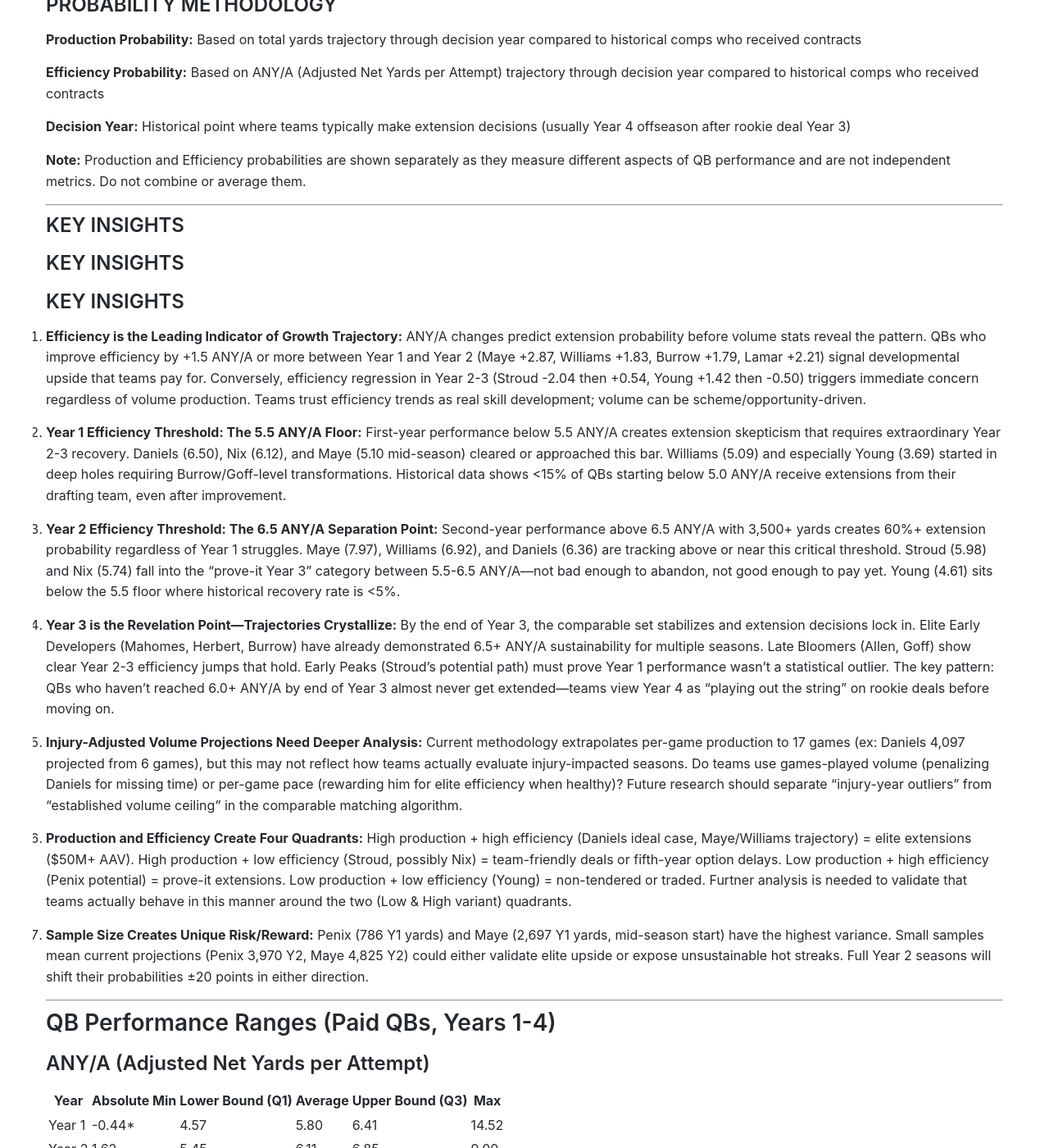
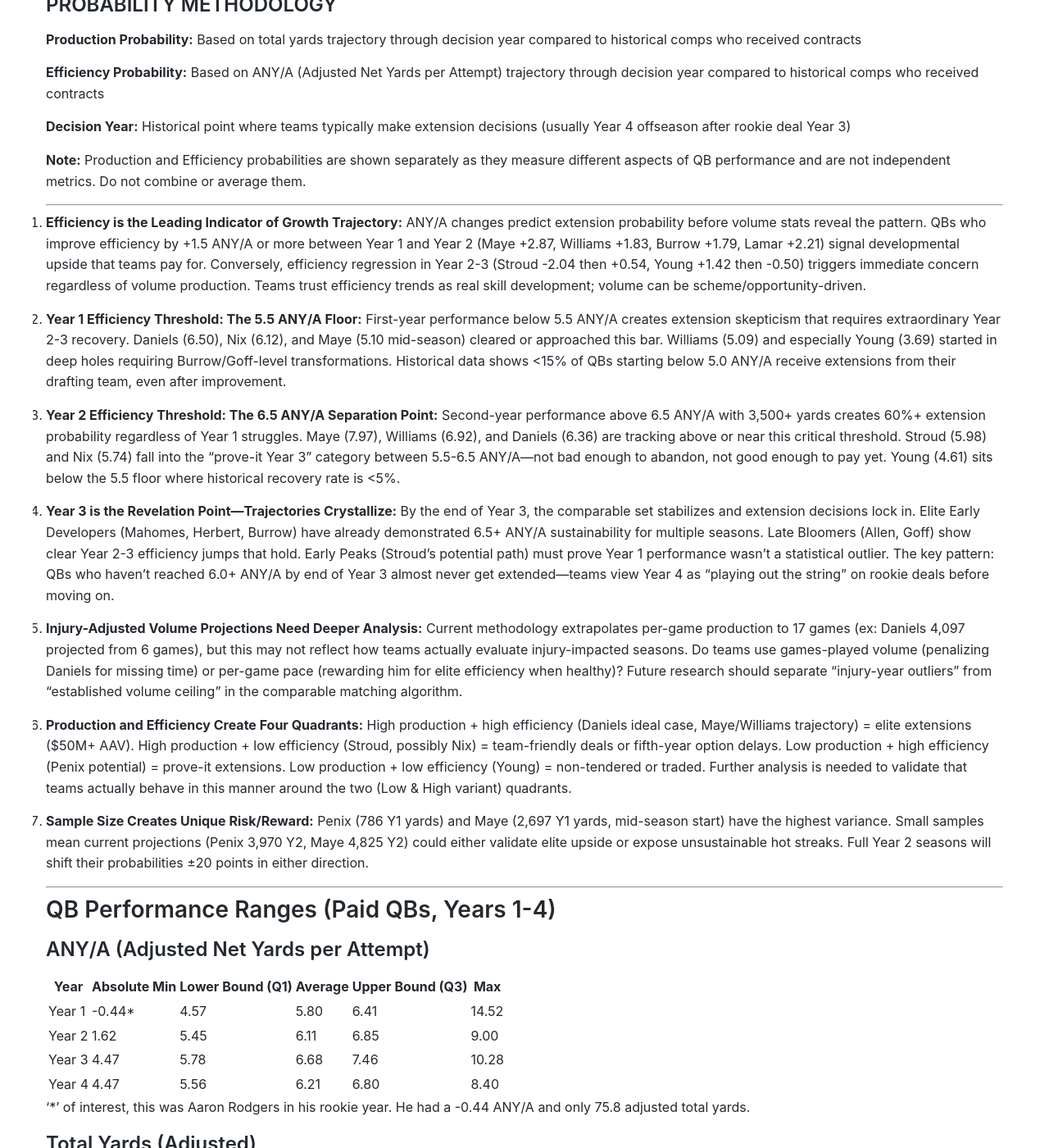
Before and after one commit to LordOfTheTrees/TreePage, a Jekyll site: the page built from _posts/2025-11-11-quantifying_QB_success_Pt_3.md, in a window 1280 px wide and 1400 px high, scrolled down 13101 px. Shown: the whole window at 82% size. Built offline with Jekyll 4.4.1, drawn with Linux system fonts in a browser that asks for light colours; some of the changed text lies outside the part shown.

Commit message:
modified:   _posts/2025-11-11-quantifying_QB_success_Pt_3.md

```diff
--- a/_posts/2025-11-11-quantifying_QB_success_Pt_3.md
+++ b/_posts/2025-11-11-quantifying_QB_success_Pt_3.md
@@ -678,13 +678,6 @@ However, the cautionary tales loom large. Blake Bortles posted identical 6.20 AN
 
 ---
 
-### KEY INSIGHTS
-
-
-### KEY INSIGHTS
-
-### KEY INSIGHTS
-
 1. **Efficiency is the Leading Indicator of Growth Trajectory:** ANY/A changes predict extension probability before volume stats reveal the pattern. QBs who improve efficiency by +1.5 ANY/A or more between Year 1 and Year 2 (Maye +2.87, Williams +1.83, Burrow +1.79, Lamar +2.21) signal developmental upside that teams pay for. Conversely, efficiency regression in Year 2-3 (Stroud -2.04 then +0.54, Young +1.42 then -0.50) triggers immediate concern regardless of volume production. Teams trust efficiency trends as real skill development; volume can be scheme/opportunity-driven.
 
 2. **Year 1 Efficiency Threshold: The 5.5 ANY/A Floor:** First-year performance below 5.5 ANY/A creates extension skepticism that requires extraordinary Year 2-3 recovery. Daniels (6.50), Nix (6.12), and Maye (5.10 mid-season) cleared or approached this bar. Williams (5.09) and especially Young (3.69) started in deep holes requiring Burrow/Goff-level transformations. Historical data shows <15% of QBs starting below 5.0 ANY/A receive extensions from their drafting team, even after improvement.
@@ -695,7 +688,7 @@ However, the cautionary tales loom large. Blake Bortles posted identical 6.20 AN
 
 5. **Injury-Adjusted Volume Projections Need Deeper Analysis:** Current methodology extrapolates per-game production to 17 games (ex: Daniels 4,097 projected from 6 games), but this may not reflect how teams actually evaluate injury-impacted seasons. Do teams use games-played volume (penalizing Daniels for missing time) or per-game pace (rewarding him for elite efficiency when healthy)? Future research should separate "injury-year outliers" from "established volume ceiling" in the comparable matching algorithm.
 
-6. **Production and Efficiency Create Four Quadrants:** High production + high efficiency (Daniels ideal case, Maye/Williams trajectory) = elite extensions ($50M+ AAV). High production + low efficiency (Stroud, possibly Nix) = team-friendly deals or fifth-year option delays. Low production + high efficiency (Penix potential) = prove-it extensions. Low production + low efficiency (Young) = non-tendered or traded. Furtner analysis is needed to validate that teams actually behave in this manner around the two (Low & High variant) quadrants.
+6. **Production and Efficiency Create Four Quadrants:** High production + high efficiency (Daniels ideal case, Maye/Williams trajectory) = elite extensions ($50M+ AAV). High production + low efficiency (Stroud, possibly Nix) = team-friendly deals or fifth-year option delays. Low production + high efficiency (Penix potential) = prove-it extensions. Low production + low efficiency (Young) = non-tendered or traded. Further analysis is needed to validate that teams actually behave in this manner around the two (Low & High variant) quadrants.
 
 7. **Sample Size Creates Unique Risk/Reward:** Penix (786 Y1 yards) and Maye (2,697 Y1 yards, mid-season start) have the highest variance. Small samples mean current projections (Penix 3,970 Y2, Maye 4,825 Y2) could either validate elite upside or expose unsustainable hot streaks. Full Year 2 seasons will shift their probabilities ±20 points in either direction.
 
```
Also changed, not shown: other parts of _posts/2025-11-11-quantifying_QB_success_Pt_3.md (+1 -3 lines).
